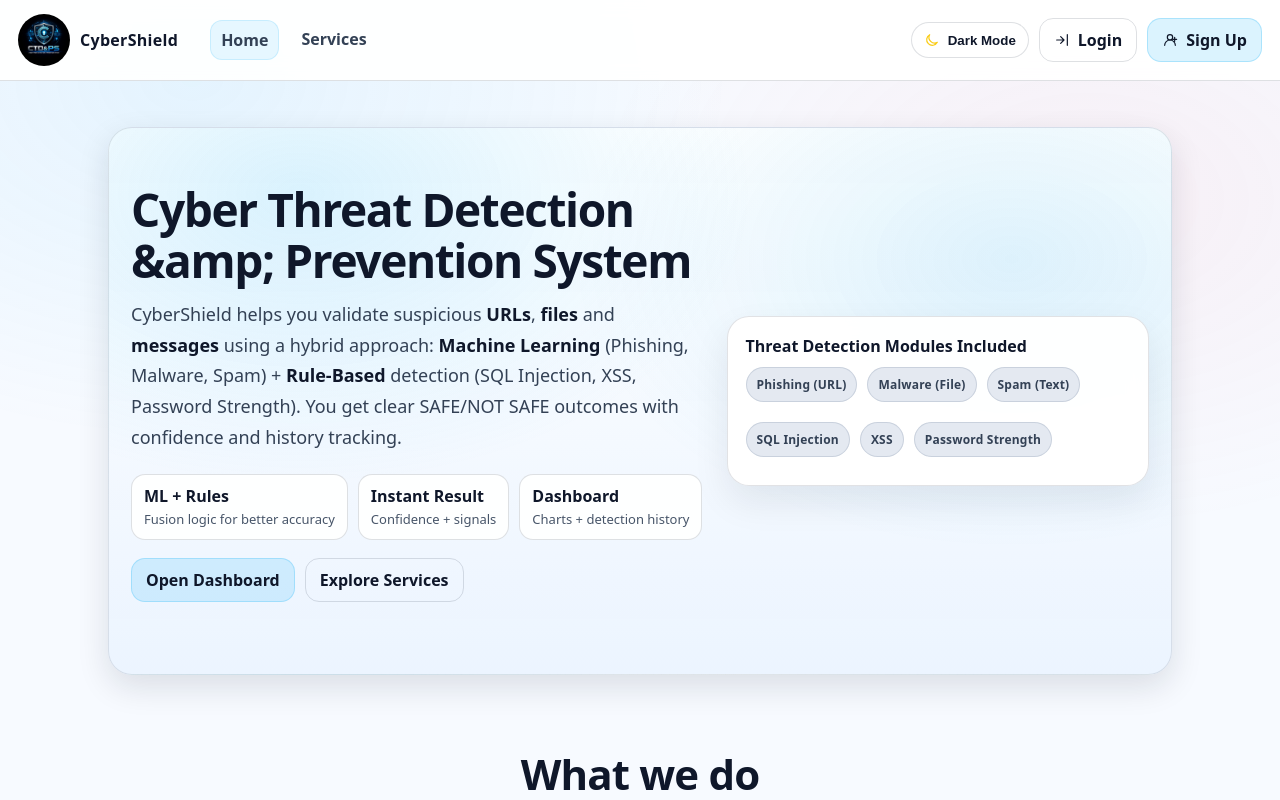
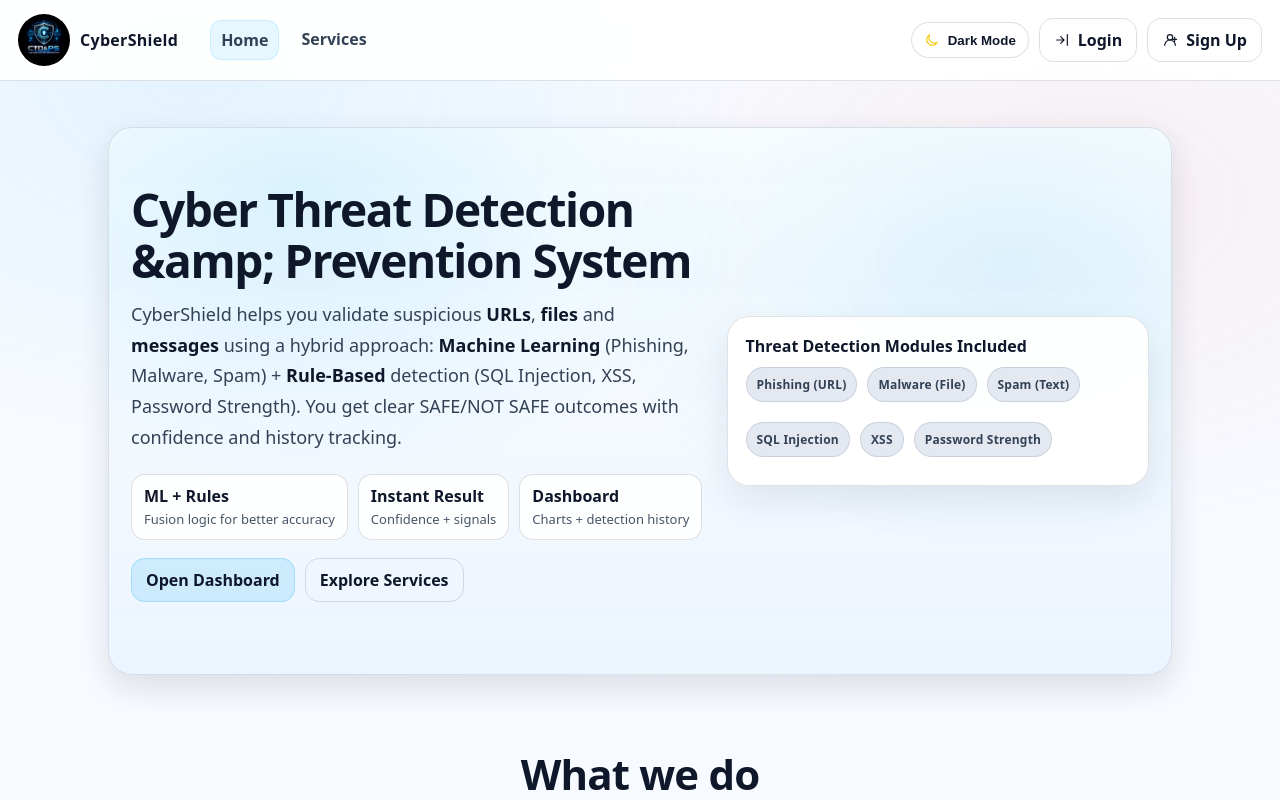
Before and after one commit to jaykumar7864/Cyber-Threat-Detection-System, a React (Vite) app in the folder frontend/: page / in a window 1280 px wide. Shown: the top 800 px of the page. Built offline with nearby package versions, Linux system fonts and the light colour scheme; no server answers.

Commit message:
Fix navbar active state for login and signup

```diff
--- a/frontend/src/components/Navbar.jsx
+++ b/frontend/src/components/Navbar.jsx
@@ -243,14 +243,14 @@ export default function Navbar() {
             </>
           ) : (
             <>
-              <Link className="btn btn--ghost" to="/login">
+              <NavLink className={({ isActive }) => `btn ${isActive ? "btn--primary" : "btn--ghost"}`} to="/login">
                 <LoginIcon />
                 <span>Login</span>
-              </Link>
-              <Link className="btn btn--primary" to="/register">
+              </NavLink>
+              <NavLink className={({ isActive }) => `btn ${isActive ? "btn--primary" : "btn--ghost"}`} to="/register">
                 <SignupIcon />
                 <span>Sign Up</span>
-              </Link>
+              </NavLink>
             </>
           )}
         </div>
```
